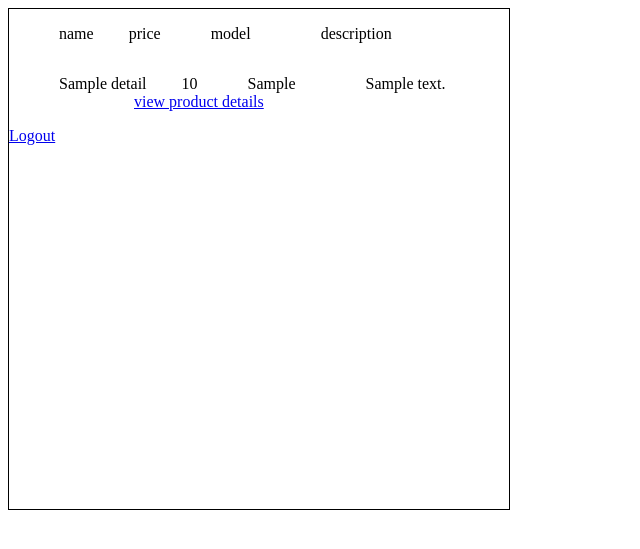
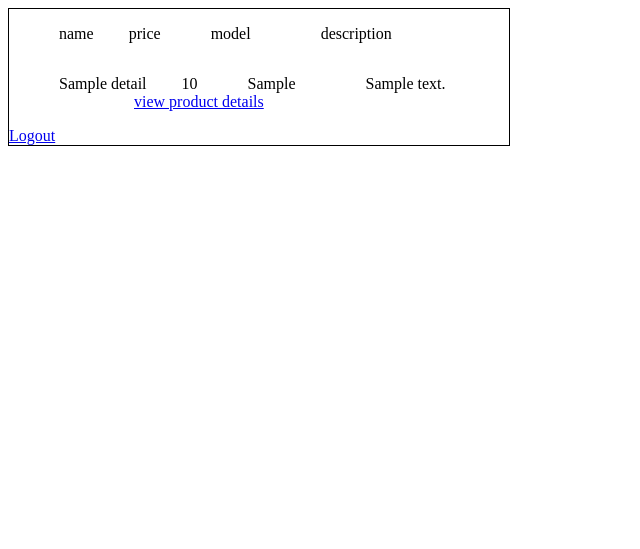
Before and after one commit to kalaiR/Profile_and_Product, a Django app: template firstproject/templates/product/details.html in a window 1280 px wide. Shown: the top 549 px of the page, without its empty margins (0-640 px from the left). Run offline with Django 3.2, Linux system fonts and the light colour scheme; the template is opened without the code that fills it: most values are stand-ins (such as "Sample title", 1, 10 or a date in 2020); data that the repository does not hold is empty; parts of the project's set-up code (start-up, migrations or seed data) failed here and were passed over.

Commit message:
commited

```diff
--- a/firstproject/templates/product/details.html
+++ b/firstproject/templates/product/details.html
@@ -4,7 +4,7 @@
 			<meta charset="utf-8">
 		</head>
 		<body>
-			<div class="container" style="width:500px;height:500px;border:1px solid;">
+			<div class="container" style="width:500px;height:auto;border:1px solid;">
 
 								<ul style="float:left; list-style-type:none;text-align:center">
 									<li style="float:left;margin-left:10px;">name</li>
```
Also changed, not shown: 5 other files.
